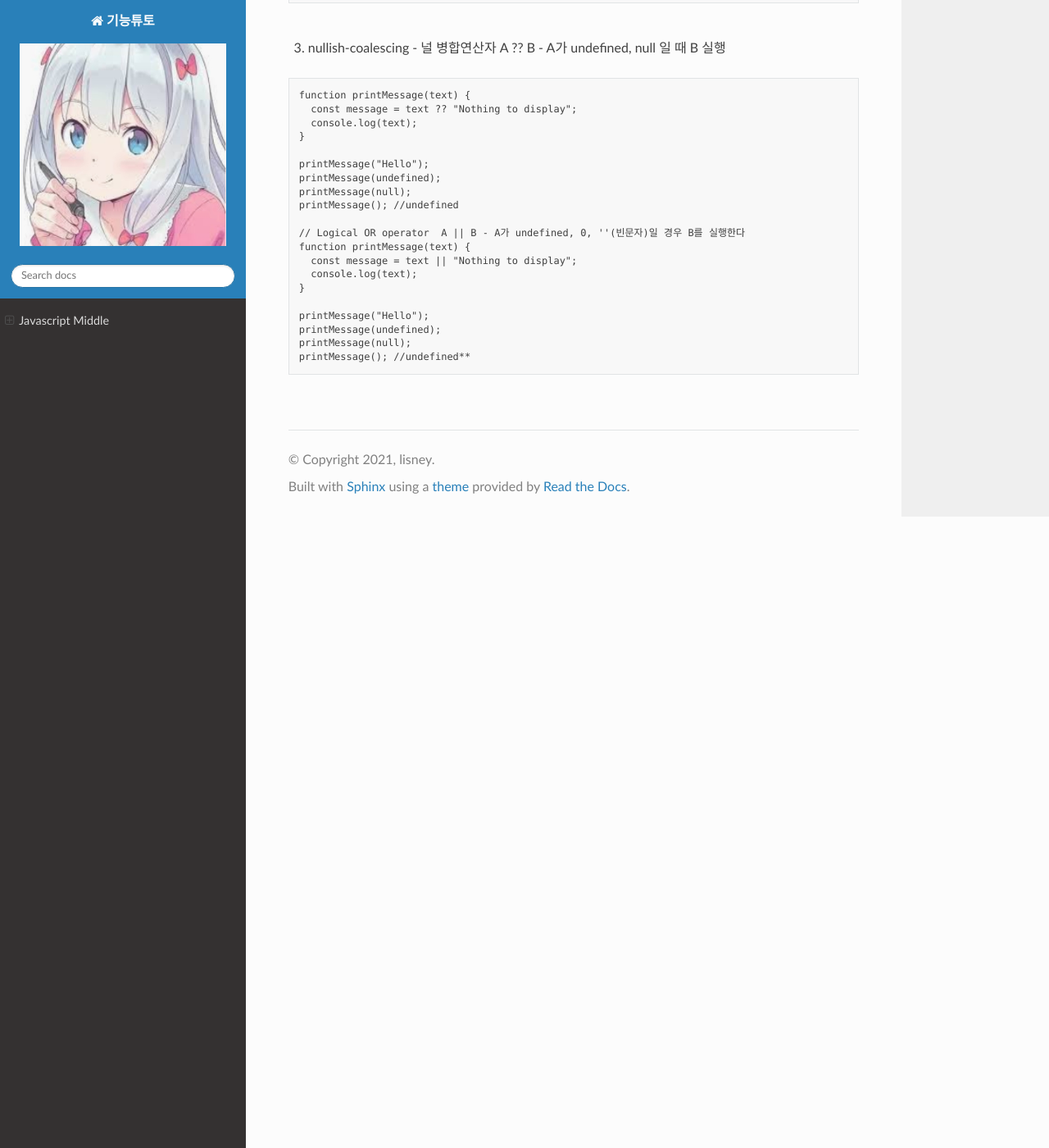
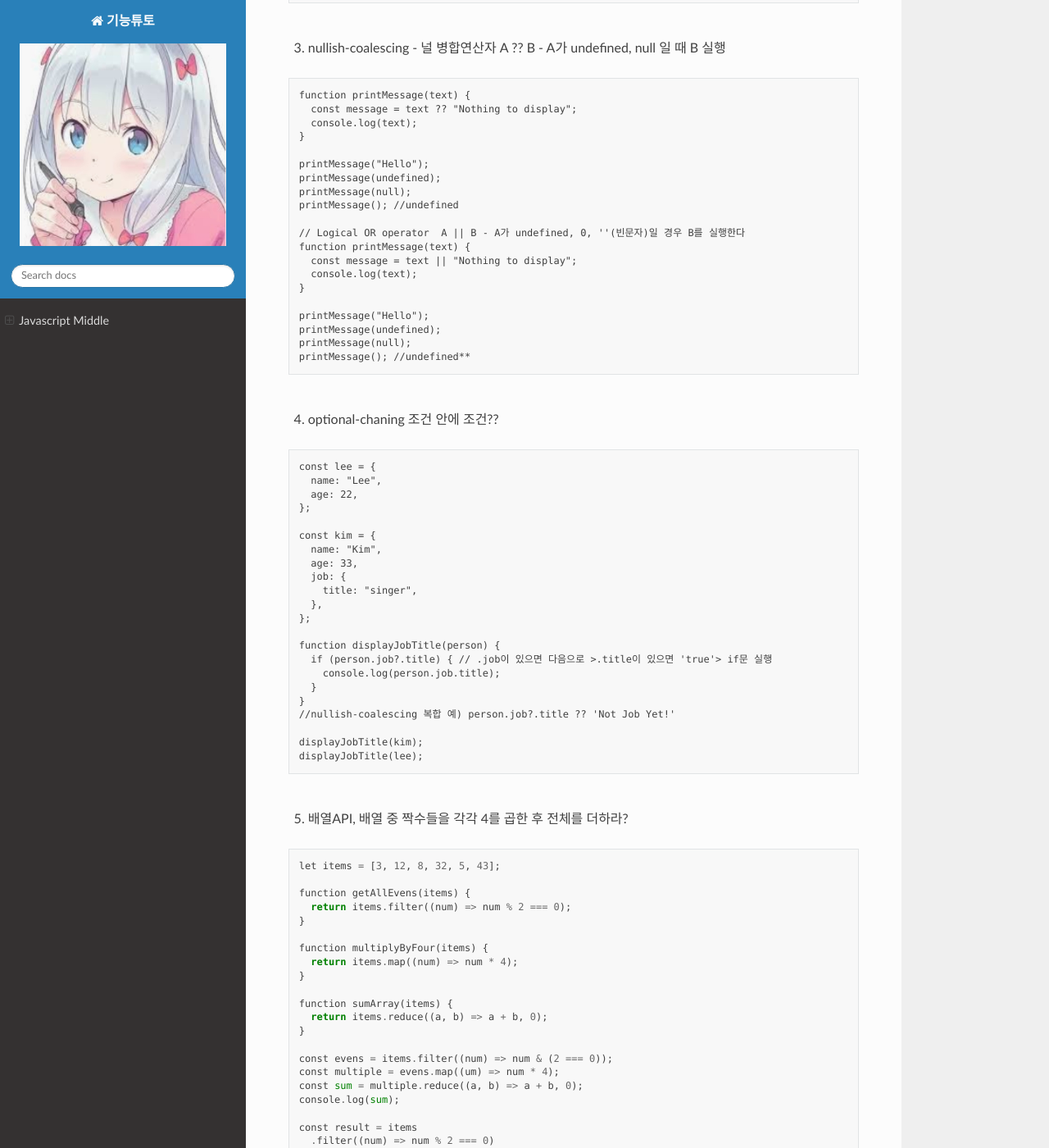
Before and after one commit to lisney/RTD, a Sphinx documentation site: the page built from docs/source/html/javascriptm.md, in a window 1280 px wide and 1400 px high, scrolled down 19801 px. Shown: the whole window at 82% size. Built offline with Sphinx 7.4.7 and the Read the Docs theme 2.0.0, drawn with Linux system fonts in a browser that asks for light colours; pages that are not in the unit, such as notebooks, are missing from menus; some of the changed text lies outside the part shown.

Commit message:
Update javascriptm.md

````diff
--- a/docs/source/html/javascriptm.md
+++ b/docs/source/html/javascriptm.md
@@ -1118,3 +1118,71 @@ printMessage(); //undefined**
 ```
 
 <br>
+
+4. optional-chaning 조건 안에 조건??
+
+```
+const lee = {
+  name: "Lee",
+  age: 22,
+};
+
+const kim = {
+  name: "Kim",
+  age: 33,
+  job: {
+    title: "singer",
+  },
+};
+
+function displayJobTitle(person) {
+  if (person.job?.title) { // .job이 있으면 다음으로 >.title이 있으면 'true'> if문 실행
+    console.log(person.job.title);
+  }
+}
+//nullish-coalescing 복합 예) person.job?.title ?? 'Not Job Yet!'
+
+displayJobTitle(kim);
+displayJobTitle(lee);
+```
+
+<br>
+
+5.  배열API, 배열 중 짝수들을 각각 4를 곱한 후 전체를 더하라?
+
+```
+let items = [3, 12, 8, 32, 5, 43];
+
+function getAllEvens(items) {
+  return items.filter((num) => num % 2 === 0);
+}
+
+function multiplyByFour(items) {
+  return items.map((num) => num * 4);
+}
+
+function sumArray(items) {
+  return items.reduce((a, b) => a + b, 0);
+}
+
+const evens = items.filter((num) => num & (2 === 0));
+const multiple = evens.map((um) => num * 4);
+const sum = multiple.reduce((a, b) => a + b, 0);
+console.log(sum);
+
+const result = items
+  .filter((num) => num % 2 === 0)
+  .map((num) => num * 4)
+  .reduce((a, b) => a + b, 0);
+console.log(result);
+```
+
+<br>
+
+6. 배열의 요소 중복 제거
+
+```
+const arr = [2, 44, 3, 2, 54, 6, 11];
+
+console.log([...new Set(arr)]); //, {}집합 형변환(new Set) 후 각각 요소를(...) []배열로 넣기
+```
````
